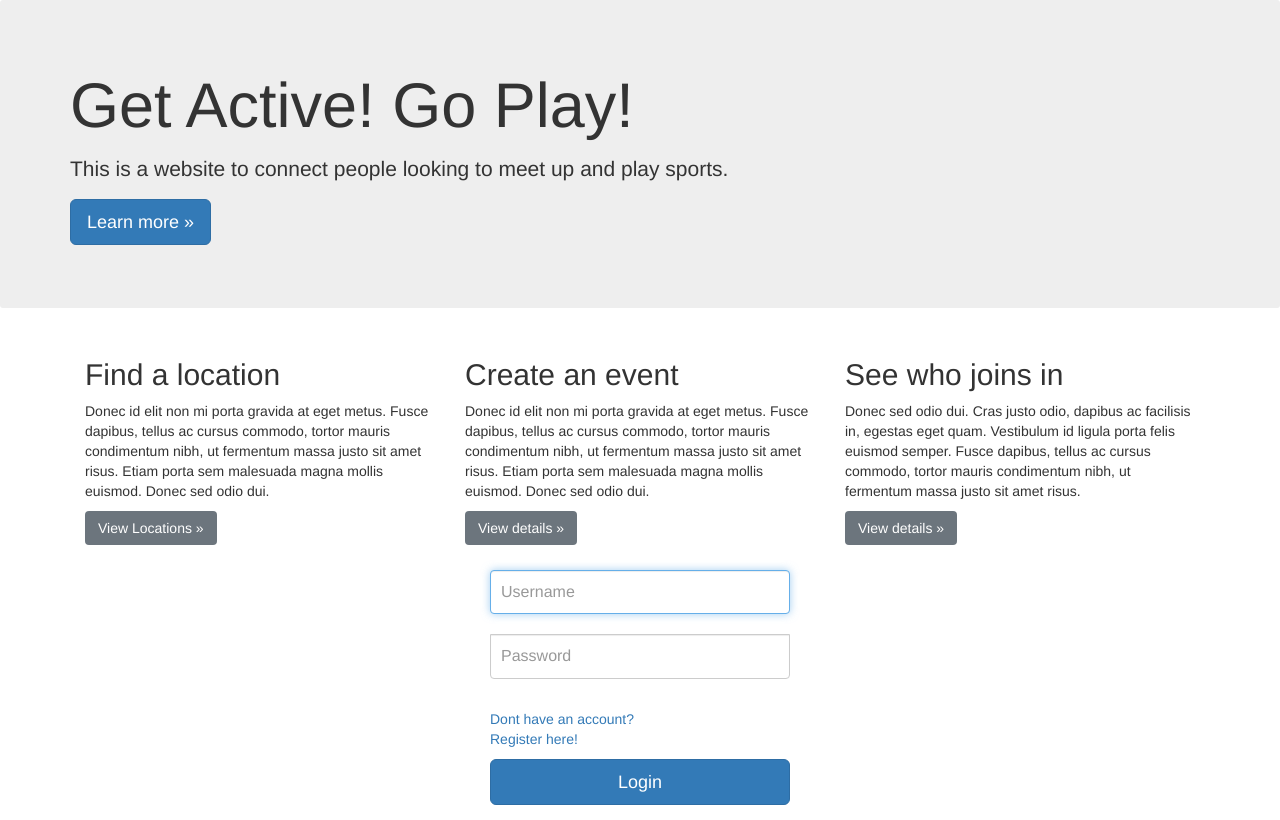
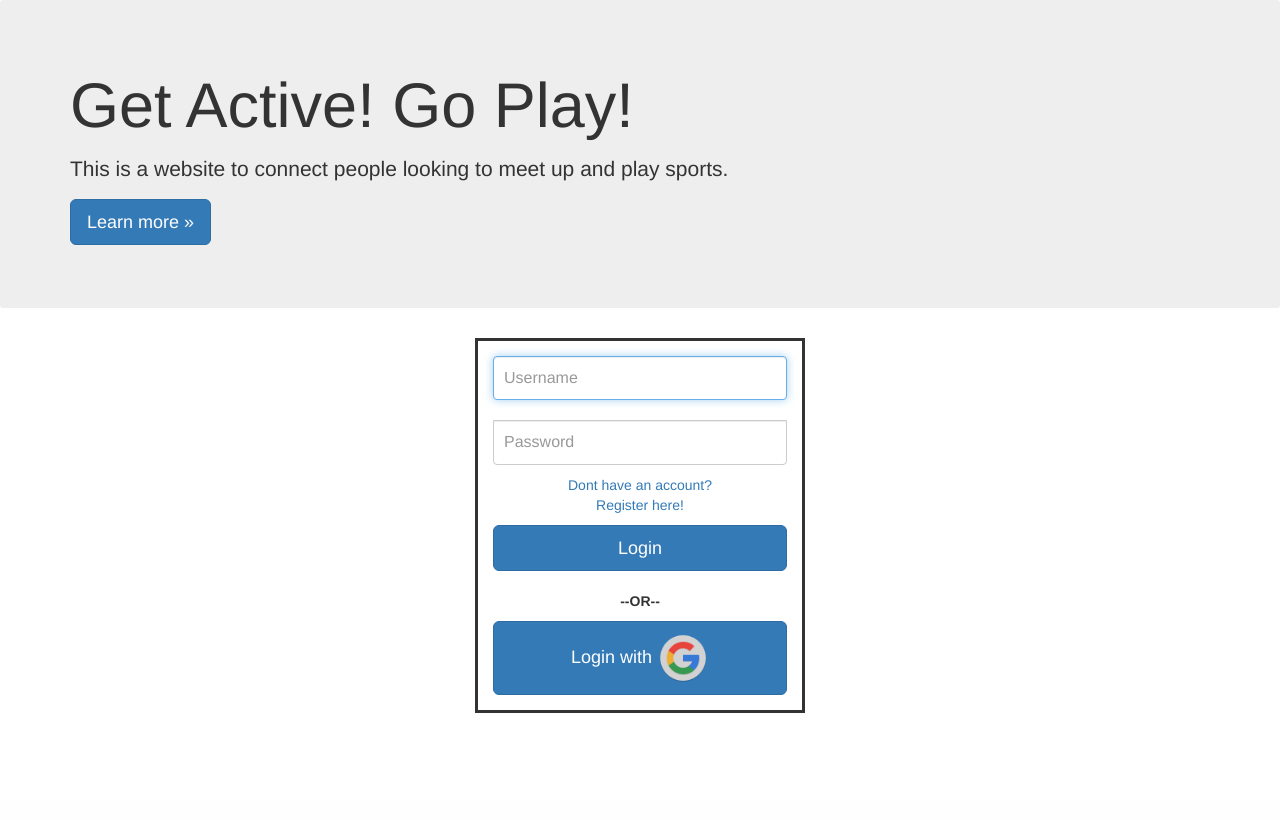
Before and after one commit to jrodowick/GAGP, a Django app: page /login/ in a window 1280 px wide. After the commit the page ends 713 px from the top, so only its background shows below. Run offline with Django 3.2, Linux system fonts and the light colour scheme; some libraries are stand-ins or nearby versions.

Commit message:
Moves login to center/Adds Google login

```diff
--- a/myApp/templates/index.html
+++ b/myApp/templates/index.html
@@ -5,10 +5,8 @@
 
 {% block content %}
 
-
-
-
 <div class="container">
+  {% if user.is_authenticated %}
       <div class="row">
         <div class="col-md-4">
           <h2>Find a location</h2>
@@ -26,33 +24,36 @@
           <p><a class="btn btn-secondary" href="#" role="button">View details &raquo;</a></p>
         </div>
       </div>
+
+      <h3 style="color:red;">Welcome {{ user.username }}</h3>
+      <p><a class="btn btn-secondary" href="/logout" role="button">Log out</a></p>
+  {% endif %}
 </div>
 
 <!-- Sidebar -->
-<div class="sidenav">
-  {% if not user.is_authenticated %}
-
-      <form action="/login/" method="post" class="form-signin">
+{% if not user.is_authenticated %}
+<div class="form-signin" style="border:solid;">
+      <form action="/login/" method="post">
         {% csrf_token %}
         <input type="username" name="username" autofocus class="form-control" placeholder="Username" required id="id_username" /><br>
-        <input type="password" name="password" required class="form-control" placeholder="Password" required id="id_password" /><br>
-        <p><a href="/register">Dont have an account?<br> Register here!</a></p>
+        <input type="password" name="password" required class="form-control" placeholder="Password" required id="id_password" />
+        <p style="text-align:center;"><a href="/register">Dont have an account?<br> Register here!</a></p>
 
         <button class="btn btn-lg btn-primary btn-block">Login</button>
       </form>
-  {% endif %}
-  {% if user.is_authenticated %}
-    <h3 style="color:red;">Welcome {{ user.username }}</h3>
-    <p><a class="btn btn-secondary" href="/logout" role="button">Log out</a></p>
-  {% endif %}
+      <br><p style="text-align:center;"><strong> --OR-- </strong></p>
+      <a class="btn btn-lg btn-primary btn-block"href="{% url 'social:begin' 'google-oauth2' %}" style="color:white;">Login with <img src="{% static 'images/google-signin.png' %}" style="width:20%;height:20%;"></a>
+
+
 </div>
+{% endif %}
+
+
+
+{% endblock %}
 <!-- End Sidebar -->
 
 
 {% block scripts %}
 <script src="{% static 'js/vue.js' %}"></script>
 {% endblock %}
-
-
-
-{% endblock %}
```
